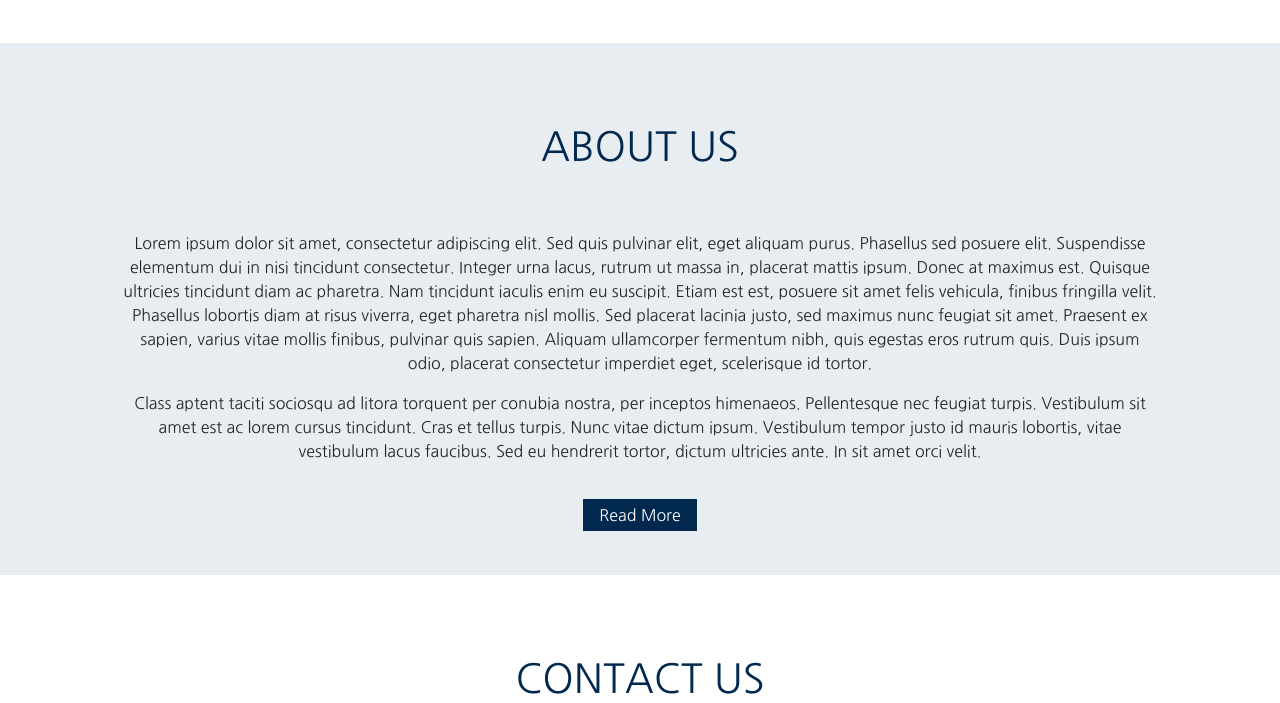
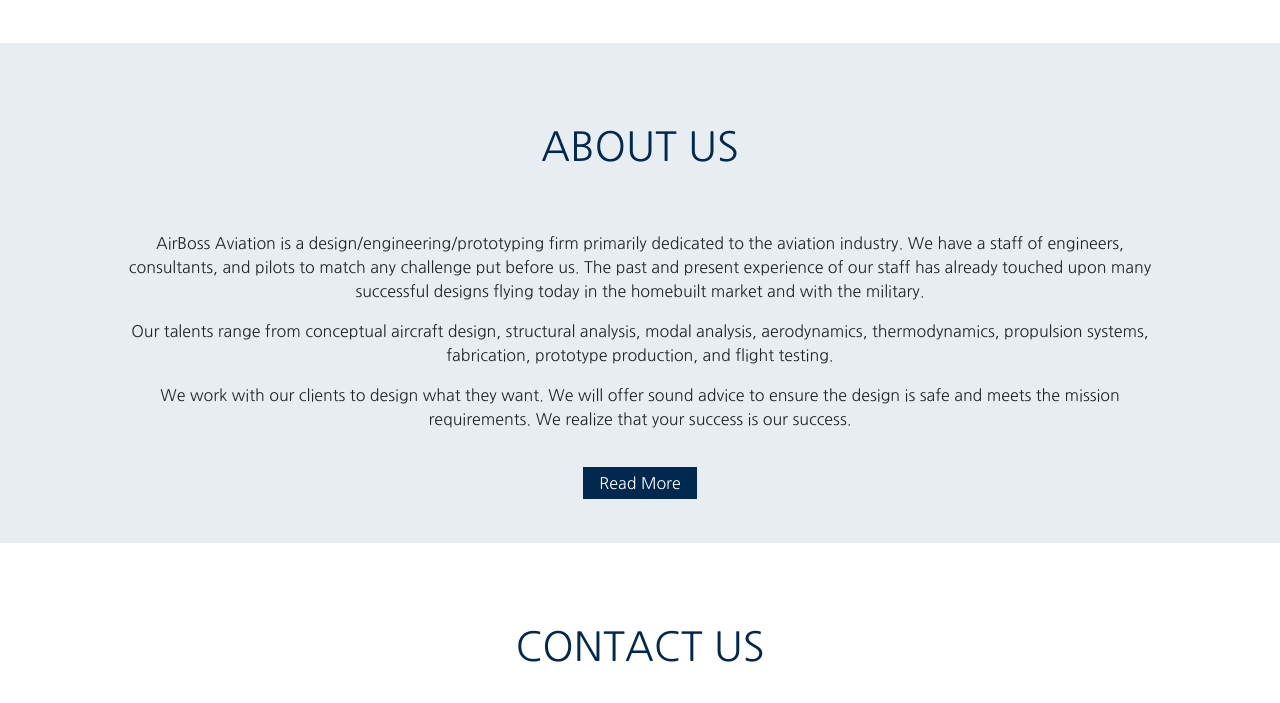
Before and after one commit to neromike/AirBoss-website, a PHP site: page / in a window 1280 px wide. Shown: the part 1259-1962 px from the top of the page. Run offline with PHP 8.4, Linux system fonts and the light colour scheme; some libraries are stand-ins or nearby versions.

Commit message:
Add homepage About copy

```diff
--- a/index.php
+++ b/index.php
@@ -262,8 +262,9 @@ window.onload = (function(){
 	<div class="col-1"></div>
 	<div class="col-10 text-center">
 		<h1>About Us</h1>
-		<p>Lorem ipsum dolor sit amet, consectetur adipiscing elit. Sed quis pulvinar elit, eget aliquam purus. Phasellus sed posuere elit. Suspendisse elementum dui in nisi tincidunt consectetur. Integer urna lacus, rutrum ut massa in, placerat mattis ipsum. Donec at maximus est. Quisque ultricies tincidunt diam ac pharetra. Nam tincidunt iaculis enim eu suscipit. Etiam est est, posuere sit amet felis vehicula, finibus fringilla velit. Phasellus lobortis diam at risus viverra, eget pharetra nisl mollis. Sed placerat lacinia justo, sed maximus nunc feugiat sit amet. Praesent ex sapien, varius vitae mollis finibus, pulvinar quis sapien. Aliquam ullamcorper fermentum nibh, quis egestas eros rutrum quis. Duis ipsum odio, placerat consectetur imperdiet eget, scelerisque id tortor.</p>
-		<p>Class aptent taciti sociosqu ad litora torquent per conubia nostra, per inceptos himenaeos. Pellentesque nec feugiat turpis. Vestibulum sit amet est ac lorem cursus tincidunt. Cras et tellus turpis. Nunc vitae dictum ipsum. Vestibulum tempor justo id mauris lobortis, vitae vestibulum lacus faucibus. Sed eu hendrerit tortor, dictum ultricies ante. In sit amet orci velit.</p>
+		<p>AirBoss Aviation is a design/engineering/prototyping firm primarily dedicated to the aviation industry. We have a staff of engineers, consultants, and pilots to match any challenge put before us. The past and present experience of our staff has already touched upon many successful designs flying today in the homebuilt market and with the military.</p>
+		<p>Our talents range from conceptual aircraft design, structural analysis, modal analysis, aerodynamics, thermodynamics, propulsion systems, fabrication, prototype production, and flight testing.</p>
+		<p>We work with our clients to design what they want. We will offer sound advice to ensure the design is safe and meets the mission requirements. We realize that your success is our success.</p>
 		<br />
 		<a class="button button_dark" href="about.php">Read More</a>
 		<br /><br /><br />
```
